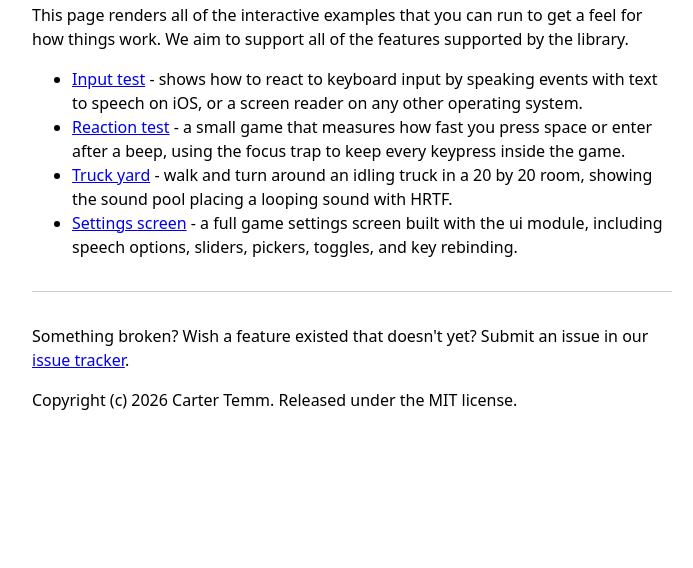
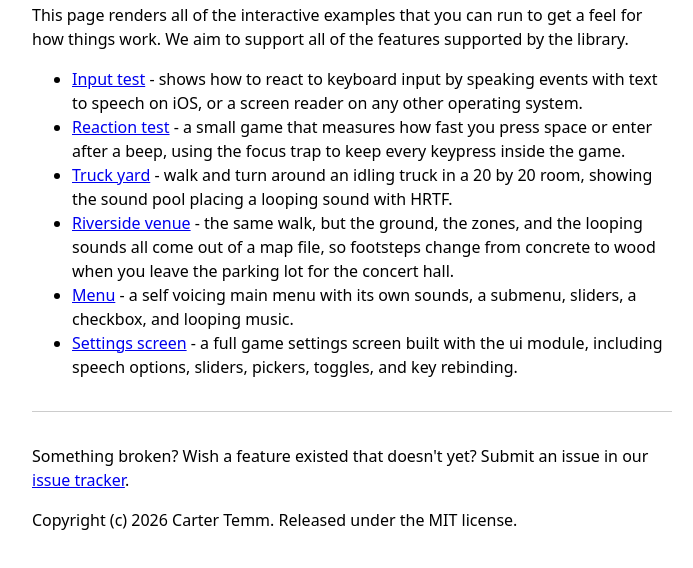
Before and after one commit to cartertemm/audiogame-utils, a website: page index.html in a window 1280 px wide. Shown: the part 104-672 px from the top of the page, without its empty margins (288-981 px from the left). Drawn offline with Linux system fonts and the light colour scheme.

Commit message:
List the venue and menu examples on the index

```diff
--- a/index.html
+++ b/index.html
@@ -37,6 +37,14 @@
 			- walk and turn around an idling truck in a 20 by 20 room, showing the sound pool placing a looping sound with HRTF.
 		</li>
 		<li>
+			<a href="./examples/venue.html">Riverside venue</a>
+			- the same walk, but the ground, the zones, and the looping sounds all come out of a map file, so footsteps change from concrete to wood when you leave the parking lot for the concert hall.
+		</li>
+		<li>
+			<a href="./examples/menu.html">Menu</a>
+			- a self voicing main menu with its own sounds, a submenu, sliders, a checkbox, and looping music.
+		</li>
+		<li>
 			<a href="./examples/settings.html">Settings screen</a>
 			- a full game settings screen built with the ui module, including speech options, sliders, pickers, toggles, and key rebinding.
 		</li>
```
Also changed, not shown: examples/README.md.
